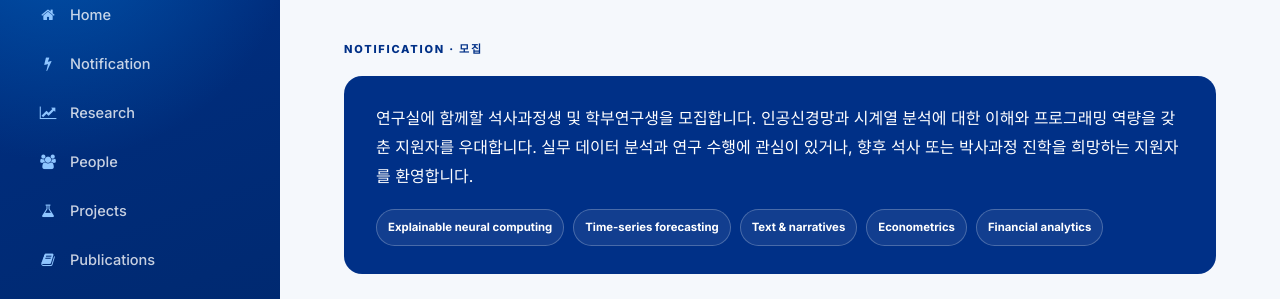
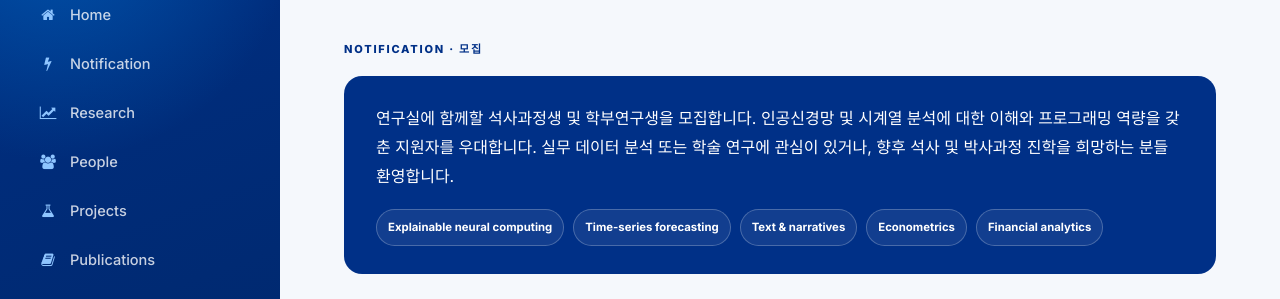
Before and after one commit to seo-beomseok/lab-homepage, a Jekyll site: the page built from index.html, in a window 1280 px wide and 900 px high, scrolled down 385 px. Shown: the part 152-451 px from the top of the window. Built offline with Jekyll 4.4.1, drawn with Linux system fonts in a browser that asks for light colours.

Commit message:
Add files via upload

```diff
--- a/index.html
+++ b/index.html
@@ -28,7 +28,7 @@ title: ""
     <div class="lab-hero">
       <div>
         <p class="large">
-          연구실에 함께할 석사과정생 및 학부연구생을 모집합니다. 인공신경망과 시계열 분석에 대한 이해와 프로그래밍 역량을 갖춘 지원자를 우대합니다. 실무 데이터 분석과 연구 수행에 관심이 있거나, 향후 석사 또는 박사과정 진학을 희망하는 지원자를 환영합니다.
+          연구실에 함께할 석사과정생 및 학부연구생을 모집합니다. 인공신경망 및 시계열 분석에 대한 이해와 프로그래밍 역량을 갖춘 지원자를 우대합니다. 실무 데이터 분석 또는 학술 연구에 관심이 있거나, 향후 석사 및 박사과정 진학을 희망하는 분들 환영합니다.
         </p>
       </div>
       <div class="lab-themes">
```
